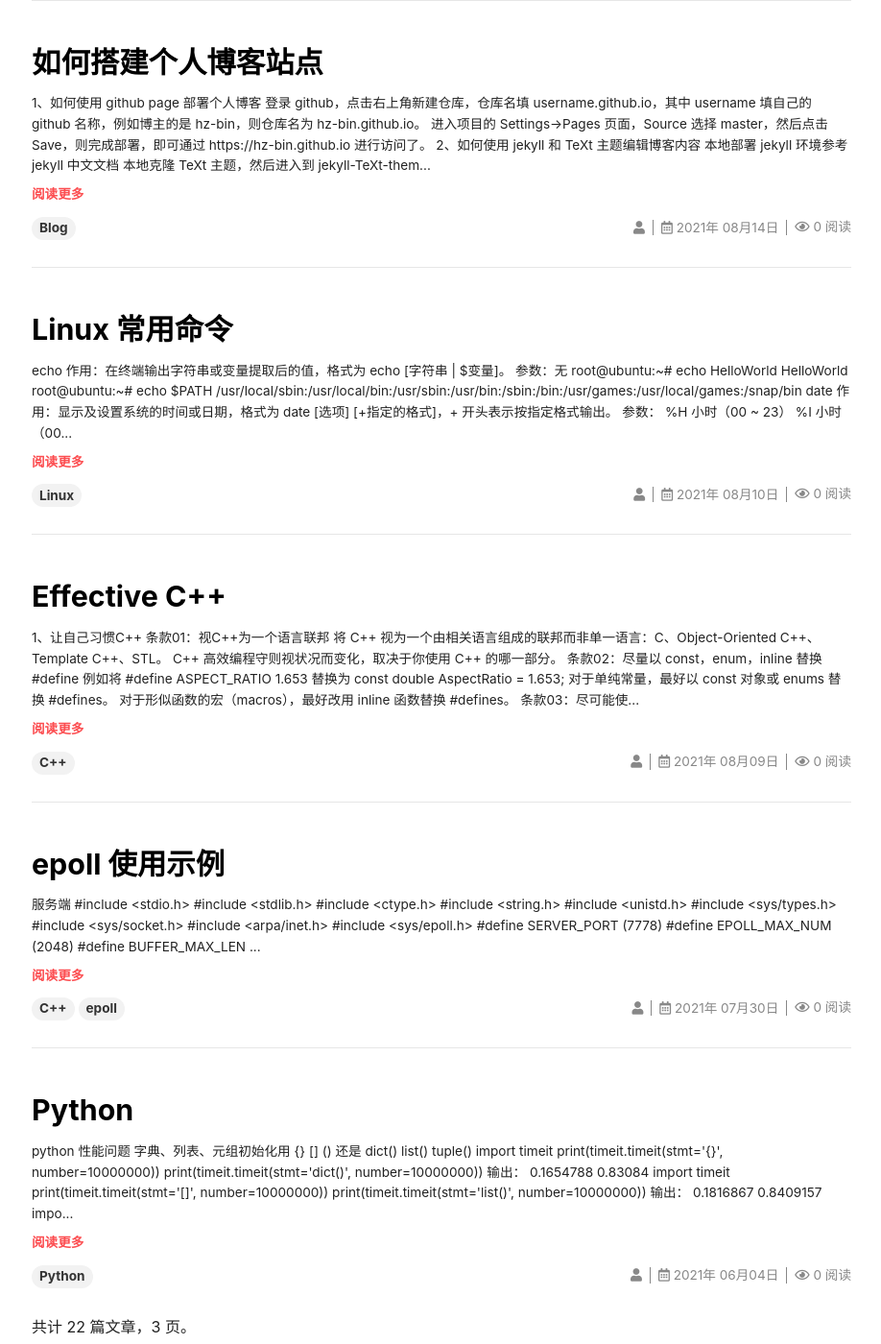
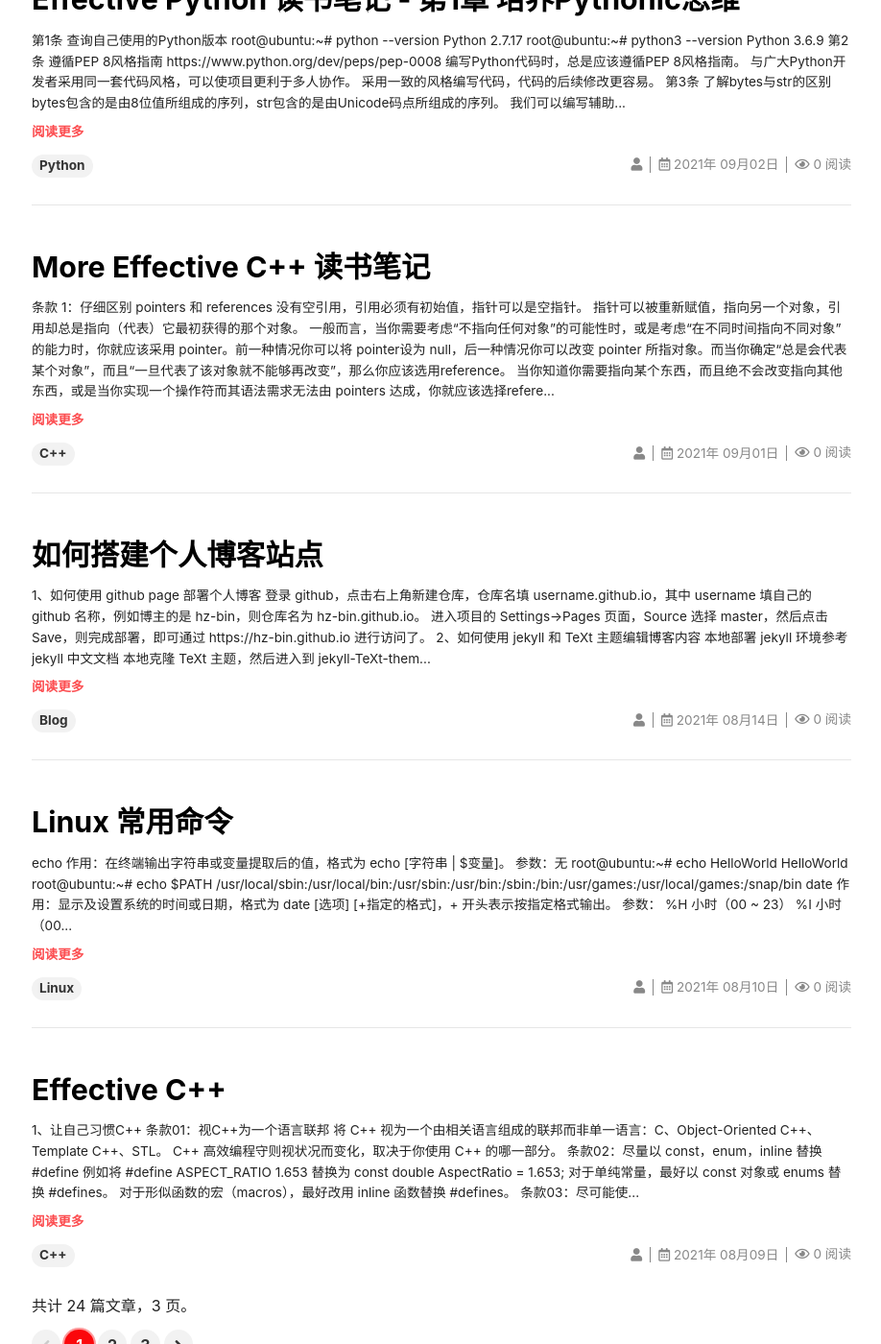
Before and after one commit to hz-bin/hz-bin.github.io, a Jekyll site: the page built from index.html, in a window 1280 px wide and 1400 px high, scrolled down 887 px. Shown: the whole window at 96% size, without its empty margins (180-1098 px from the left). Built offline with Jekyll 4.4.1, drawn with Linux system fonts in a browser that asks for light colours; nearby versions of some CDN libraries; the list of posts is cut into pages by our own code; comment, search, counter and statistics services are not loaded; some of the changed text lies outside the part shown.

Commit message:
effective C++

````diff
--- a/_posts/2021-08-09-Effective-C++.md
+++ b/_posts/2021-08-09-Effective-C++.md
@@ -75,3 +75,18 @@
 C++析构机制，是先析构子类对象再析构基类对象，所以在基类对象的析构过程中如果调用了虚函数：由于子类对象已经被析构了，所以此时的子类对象负责和重写的虚函数也已经不可寻了，所以编译器会使得virtual失效，即绝不会在析构期间调用子类的虚函数；
 
 综上，在构造和析构期间不要调用virtual函数，因为这类调用从不会从基类下降至子类。
+
+### 条款10：令operator=返回一个 reference to *this
+为了实现“连锁赋值”，如a=b=c，赋值操作符必须返回一个reference指向操作符的左侧实参
+```cpp
+class Widget {
+public:
+    ...
+    Widget& operator=(const Widget& rhs) {
+        ...
+        return *this;
+    }
+}
+```
+
+### 条款11：在operator=中处理“自我赋值”
--- /dev/null
+++ b/_posts/2021-09-01-More_Effective_C++.md
@@ -0,0 +1,20 @@
+---
+title:  "More Effective C++ 读书笔记"
+author: wangbin
+categories: [ 编程语言 ]
+tags: [ C++ ]
+key: k1630425600
+pageview: true
+---
+
+## 条款 1：仔细区别 pointers 和 references
+- 没有空引用，引用必须有初始值，指针可以是空指针。
+- 指针可以被重新赋值，指向另一个对象，引用却总是指向（代表）它最初获得的那个对象。
+- 一般而言，当你需要考虑“不指向任何对象”的可能性时，或是考虑“在不同时间指向不同对象”的能力时，你就应该采用 pointer。前一种情况你可以将 pointer设为 null，后一种情况你可以改变 pointer 所指对象。而当你确定“总是会代表某个对象”，而且“一旦代表了该对象就不能够再改变”，那么你应该选用reference。
+- 当你知道你需要指向某个东西，而且绝不会改变指向其他东西，或是当你实现一个操作符而其语法需求无法由 pointers 达成，你就应该选择references。任何其他时候，请采用 pointers。
+
+## 条款 2：最好使用 C++ 转型操作符
+- static_cast 用于非多态类型的转换。不执行运行时类型检查（转换安全性不如 dynamic_cast）。通常用于转换数值数据类型（如 float -> int）
+- const_cast 最常见的用途就是将某个对象的常量性去除掉。
+- dynamic_cast，用来执行继承体系中“安全的向下转型或跨系转型动作”，即将指向基类的指针转换为指向子类的指针，如果转换失败则返回空指针。
+- reinterpret_cast 的最常用用途是转换“函数指针”类型
````
Also changed, not shown: _posts/2021-09-26-PyCharm快捷键.md (added, +10 -0 lines).
